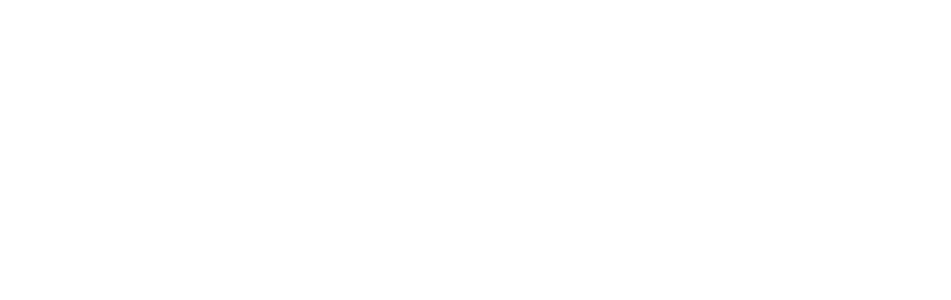
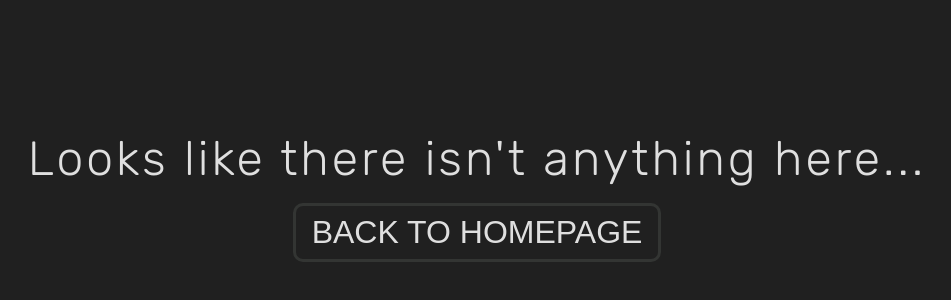
Before and after one commit to KralMarko123/wbs-nba-viewer, a React (Create React App) app: page / in a window 1280 px wide. Before the commit this address had no page. Shown: the part 204-504 px from the top of the page, without its empty margins (163-1114 px from the left). Built offline with nearby package versions, Linux system fonts and the light colour scheme.

Commit message:
added not found page

```diff
--- a/src/App.jsx
+++ b/src/App.jsx
@@ -3,6 +3,7 @@
 import { ROUTE_PATHS } from "./constants/routes";
 import Home from "./pages/Home";
 import Details from "./pages/Details";
+import NotFound from "./pages/NotFound";
 
 const App = () => {
   return (
@@ -10,6 +11,7 @@
       <Routes>
         <Route path={ROUTE_PATHS.home} element={<Home />} />
         <Route path={ROUTE_PATHS.details} element={<Details />} />
+        <Route path={ROUTE_PATHS.notFound} element={<NotFound />} />
       </Routes>
     </Router>
   );
--- a/src/constants/routes.jsx
+++ b/src/constants/routes.jsx
@@ -1,4 +1,5 @@
 export const ROUTE_PATHS = {
   home: "/wbs-nba-viewer",
   details: "/wbs-nba-viewer/details/:id",
+  notFound: "*",
 };
--- a/src/pages/Details.jsx
+++ b/src/pages/Details.jsx
@@ -21,11 +21,15 @@
     const fetchData = async () => {
       let player = window.sessionStorage.getItem(`${playerId}-details`);
       if (player) {
-        player = JSON.parse(player);
+        try {
+          player = JSON.parse(player);
 
-        setPlayerDetails(player);
-        setIsLoading(false);
-        return;
+          setPlayerDetails(player);
+          setIsLoading(false);
+          return;
+        } catch (error) {
+          navigate("*");
+        }
       }
 
       await SparqlService.fetchPlayer(playerId).then((data) => {
--- /dev/null
+++ b/src/pages/NotFound.jsx
@@ -0,0 +1,24 @@
+import React from "react";
+import { useNavigate } from "react-router-dom";
+import "../styles/Page.css";
+import "../styles/NotFound.css";
+
+const NotFound = () => {
+  let navigate = useNavigate();
+
+  return (
+    <div className="not-found page">
+      <p className="no-results-message">
+        Looks like there isn't anything here...
+      </p>
+      <button
+        className="back-button"
+        onClick={() => navigate("/wbs-nba-viewer")}
+      >
+        Back to Homepage
+      </button>
+    </div>
+  );
+};
+
+export default NotFound;
--- /dev/null
+++ b/src/styles/NotFound.css
@@ -0,0 +1,11 @@
+.not-found {
+  display: flex;
+  flex-direction: column;
+  justify-content: center;
+  align-items: center;
+  gap: 1em;
+}
+
+.not-found .no-results-message {
+  margin: 0;
+}
```
Also changed, not shown: 2 other files (tests, documents, lock files or other folders).
